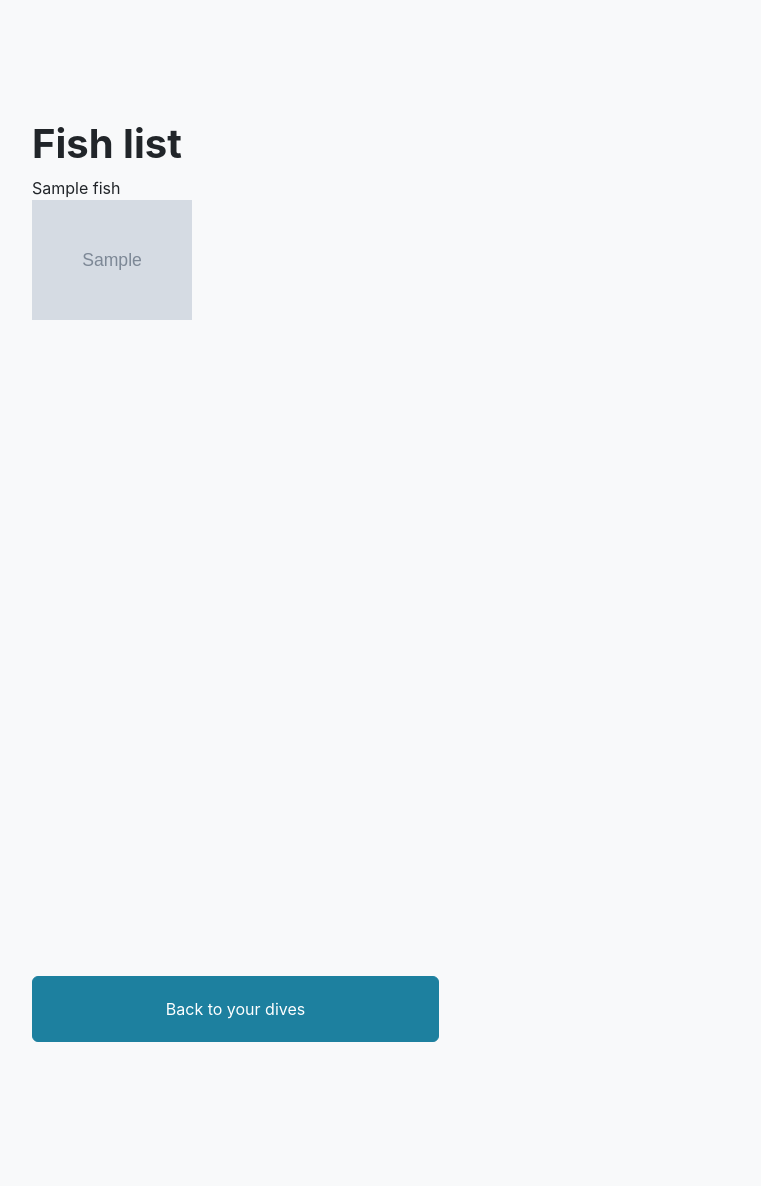
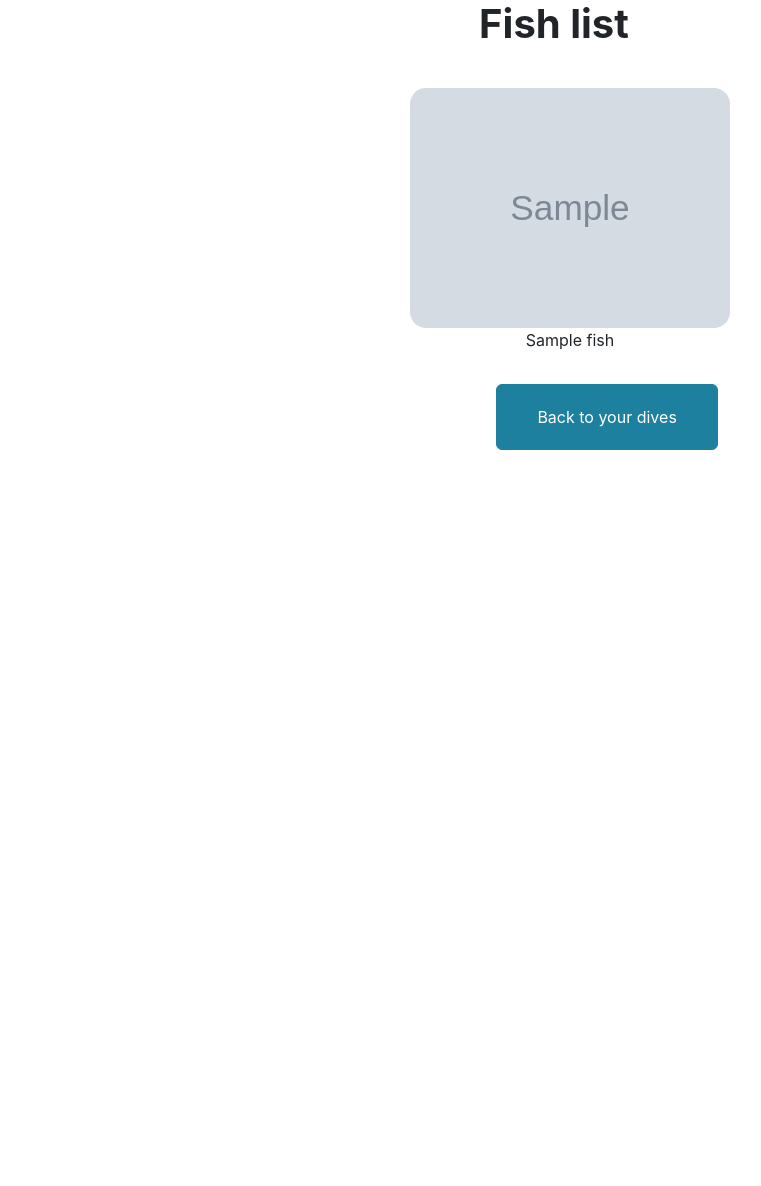
Before and after one commit to LisaMrc/Workshop_AL, a Flask app: page /fishes in a window 1280 px wide; the page is wider, and only the part inside the window is pictured. Shown: that part, without its empty margins (86-847 px from the left). After the commit the page ends 450 px from the top of that part, so only its background shows below. Run offline with Flask 3, Linux system fonts and the light colour scheme; tables that the repository leaves empty hold one stand-in row (values such as "Sample post"); grey boxes marked "Sample" are stand-in pictures; some libraries are stand-ins or nearby versions.

Commit message:
[ADD] Fish page V1

```diff
--- a/static/myStyle.css
+++ b/static/myStyle.css
@@ -11,16 +11,63 @@
     text-align: center;
 }
 
+.fishH1
+{
+    text-align: center;
+    margin-bottom: 1em;
+}
+
 .fishContainer
 {
     width: 100vw;
-    height: 100vh;
     display: flex;
     flex-wrap: wrap;
+    justify-content: center;
 }
 
 .fishContainer img
 {
-    max-width: 10em;
+    max-width: 20em;
     max-height: auto;
+    border-radius: 1em;
 }
+
+/* Overlay styles */
+.card-overlay {
+    position: absolute;
+    top: 0;
+    left: 0;
+    width: 100%;
+    height: 93%;
+    background-color: rgba(0, 0, 0, 0.5); /* Semi-transparent black */
+    color: white;
+    opacity: 0; /* Initially hidden */
+    transition: opacity 0.3s ease;
+    display: flex;
+    flex-direction: column;
+    justify-content: center;
+    align-items: center;
+    text-align: center;
+    border-radius: 1em;
+    z-index: 1;
+  }
+
+.oneFish:hover .card-overlay
+{
+    opacity: 1;
+}
+
+.oneFish
+{
+    margin-left: 2em;
+    margin-bottom: 2em;
+    text-align: center;
+    user-select: none;
+    position: relative;
+    overflow: hidden;
+}
+
+.backToDivesBtn
+{
+    margin-left: 45.5vw;
+}
--- a/static/script.js
+++ b/static/script.js
@@ -3,10 +3,16 @@ fetch('/api/fishes')
 .then(data => {
     const tableBody = document.getElementById('fishes-table');
     data.forEach(fish => {
-        const row = document.createElement('div.oneFish');
+        const row = document.createElement('div');
+        row.className = "oneFish";
         row.innerHTML = `
+            <div><img src="/static/assets/fish/${fish.img}" alt="${fish.common_name}"></div>
             <div>${fish.common_name}</div>
-            <div><img src="/static/assets/fish/${fish.img}" alt="${fish.common_name}"></div>
+            <div class="card-overlay">
+            <h2>${fish.scientific_name}</h2>
+                <p>${fish.family} family</p>
+                <p>Size: ${fish.average_size} m</p>
+            </div>
         `;
         tableBody.appendChild(row);
     });
--- a/templates/allFishes.html
+++ b/templates/allFishes.html
@@ -10,19 +10,11 @@
     </head>
 
     <body>
-        <section class="content-section bg-light" id="fish">
-            <div class="container px-4 px-lg-5">
-                <div class="row gx-4 gx-lg-5">
-                    <div class="col-lg-5 d-flex flex-column align-items-left mb-4">
-                        <h1>Fish list</h1>
-                        <div id="fishes-table" class="fishContainer">
-                                <!-- Fish data -->
-                        </div>
-                        <button class="btn btn-primary btn-xl" href="/userDives">Back to your dives</button>
-                    </div>
-                </div>
-            </div>
-        </section>
+        <h1 class="fishH1">Fish list</h1>
+        <div id="fishes-table" class="fishContainer">
+                <!-- Fish data -->
+        </div>
+        <button class="btn btn-primary btn-xl backToDivesBtn" href="/userDives">Back to your dives</button>
         <script src="{{ url_for('static', filename='script.js') }}"></script>
     </body>
 </html>
```
Also changed, not shown: 1 other file.
